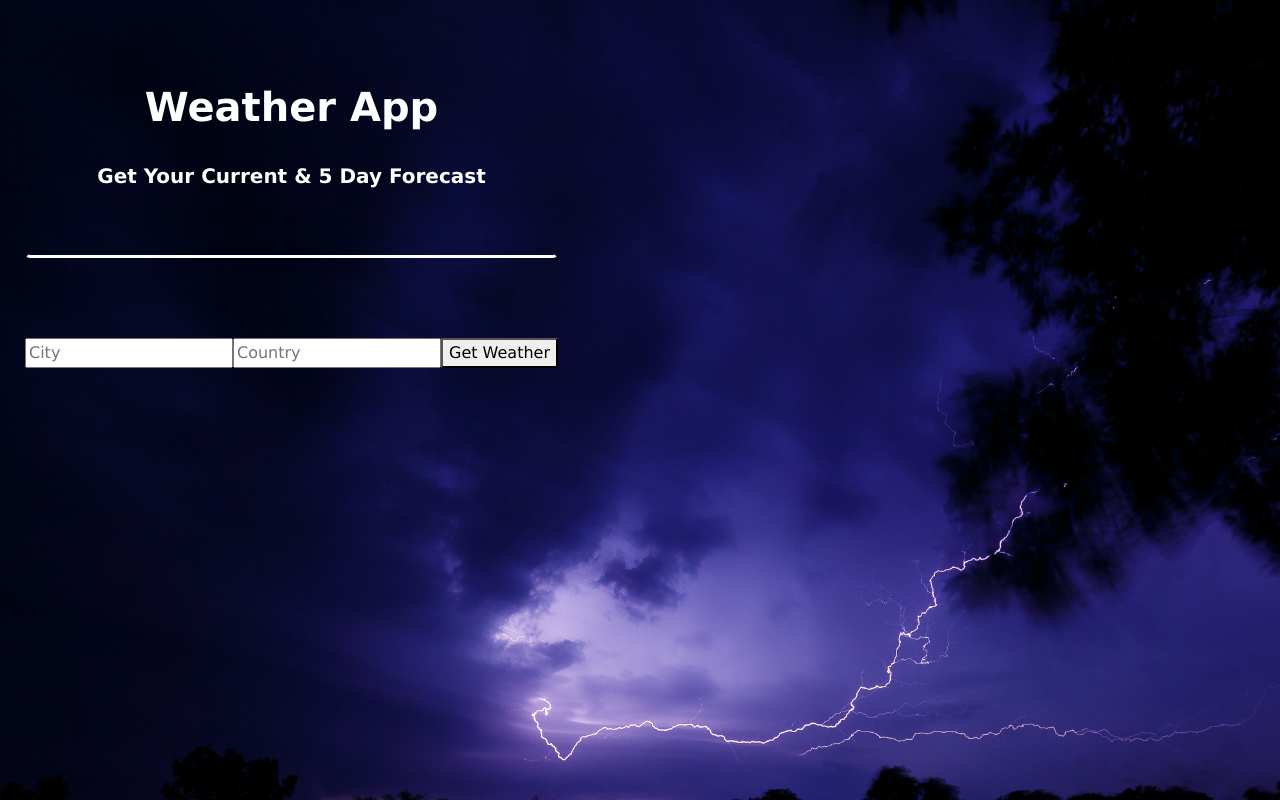
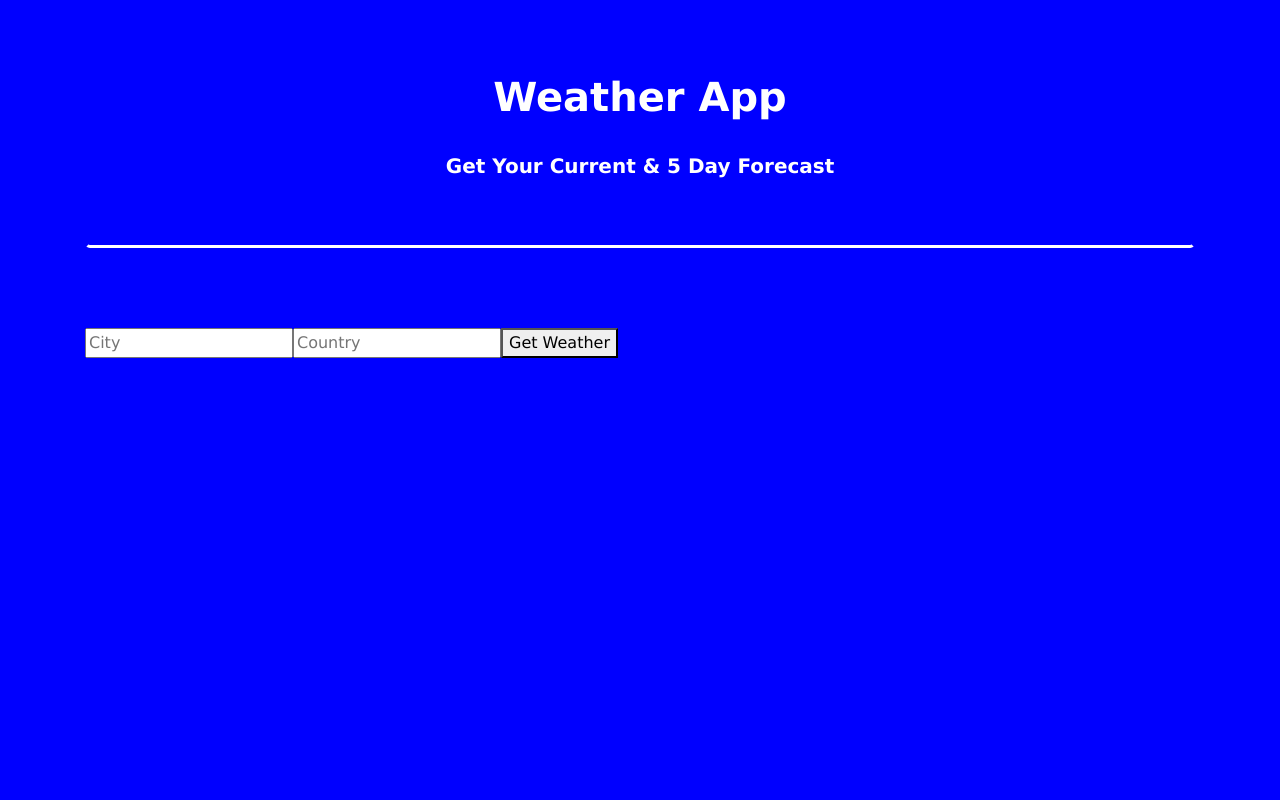
Before and after one commit to jasmith188/Sun-Tide, a React (Create React App) app: page / in a window 1280 px wide. Built offline with nearby package versions, Linux system fonts and the light colour scheme.

Commit message:
fix structure

```diff
--- a/public/index.html
+++ b/public/index.html
@@ -4,7 +4,7 @@
 <head>
   <meta charset="utf-8" />
   <link rel="icon" href="%PUBLIC_URL%/favicon.ico" />
-  <meta name="viewport" content="width=device-width, maximum-scale=1.5 >
+  <meta name="viewport" content="width=device-width, maximum-scale=1.5" >
   <meta name="theme-color" content="#000000" />
   <meta name="description" content="Web site created using create-react-app" />
   <link rel="apple-touch-icon" href="%PUBLIC_URL%/logo192.png" />
--- a/src/App.css
+++ b/src/App.css
@@ -1,15 +1,20 @@
 body {
-  background-image: url("./images/storm.jpg");
+  background-color: blue;
   background-repeat: no-repeat;
   /* background-position: center; */
   /* background-attachment: fixed; */
   background-size: 1700px;
   font-family: Verdana, Geneva, Tahoma, sans-serif;
   font-weight: bolder;
-  display: flex;
+
   overflow-x: auto;
   white-space: nowrap;
   padding: 10px;
+  width: 100%;
+    height: 100%;
+    margin: 0px;
+    padding: 0px;
+
 }
 
 .jumbotron {
@@ -61,3 +66,7 @@ body {
     text-align: left;
     font-size: 25px;
   }
+
+  .card-deck {
+    margin-bottom: -auto;
+  }
```
